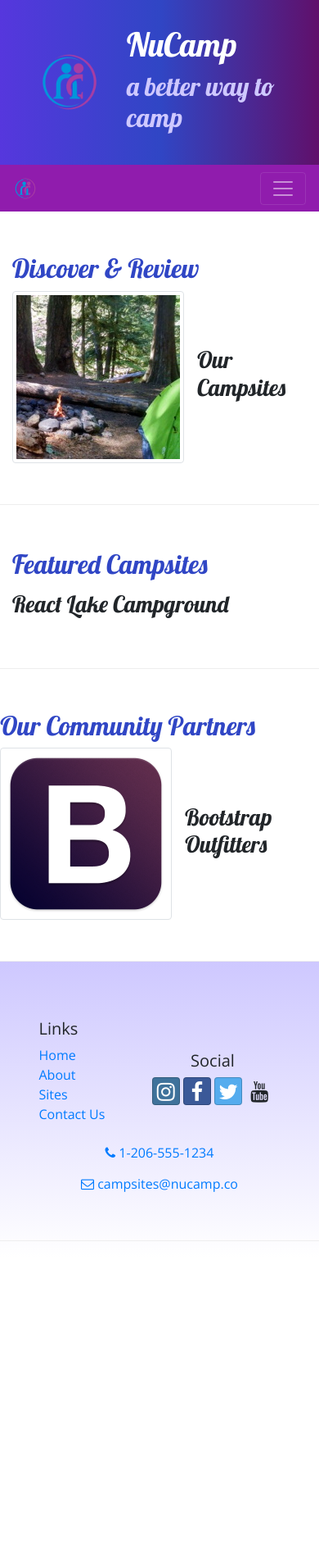
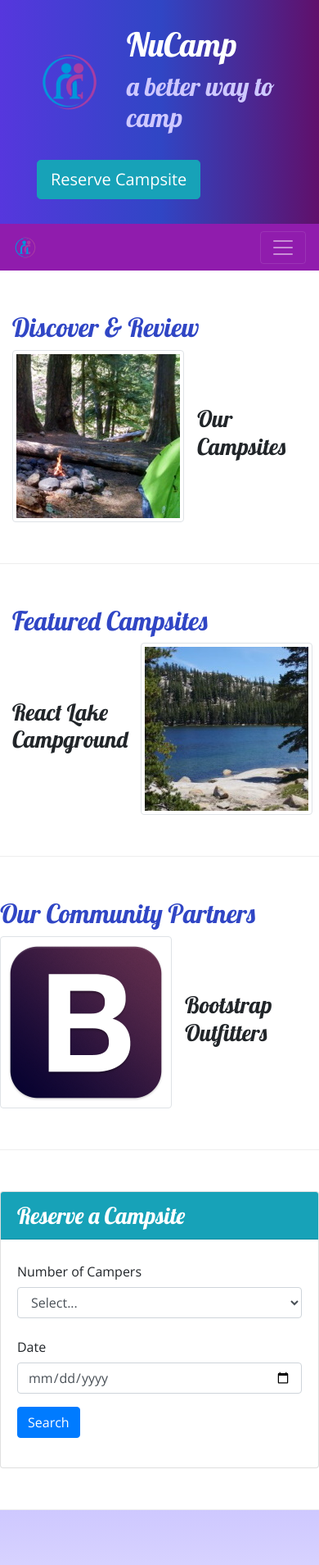
Before and after one commit to febinbellamy/Nucamp-Bootstrap, a website: page index.html in a window 390 px wide. Shown: the top 1909 px of the page at 82% size. Before the commit the page ends 1534 px from the top, so only its background shows below. Drawn offline with nearby package versions, Linux system fonts and the light colour scheme.

Commit message:
Week 2 Assignment

```diff
--- a/index.html
+++ b/index.html
@@ -36,43 +36,37 @@
             <h1>NuCamp</h1>
             <h2>a better way to camp</h2>
           </div>
+          <div class="col-md-4 col-xl-2 mt-4">
+            <a class="btn btn-info btn-lg text-nowrap" href="#reserveForm" role="button">Reserve Campsite</a>
+          </div>
         </div>
       </div>
     </header>
     <nav class="navbar navbar-expand-sm navbar-dark sticky-top">
       <div class="container">
-        <a class="navbar-brand" href="#"
-          ><img src="img/logo.png" height="30" width="30"
-        /></a>
+        <a class="navbar-brand" href="#"><img src="img/logo.png" height="30" width="30"/></a>
         <button
           class="navbar-toggler"
           type="button"
           data-toggle="collapse"
-          data-target="#nucampNavbar"
-        >
+          data-target="#nucampNavbar">
           <span class="navbar-toggler-icon"></span>
         </button>
         <div class="collapse navbar-collapse" id="nucampNavbar">
           <ul class="navbar-nav">
             <li class="nav-item active">
               <a class="nav-link" href="#"
-                ><i class="fa fa-home fa-lg"></i> Home</a
-              >
+                ><i class="fa fa-home fa-lg"></i> Home</a>
             </li>
             <li class="nav-item">
-              <a class="nav-link" href="aboutus.html"
-                ><i class="fa fa-info fa-lg"></i> About</a
-              >
+              <a class="nav-link" href="aboutus.html">
+                <i class="fa fa-info fa-lg"></i> About</a></li>
+            <li class="nav-item">
+              <a class="nav-link" href="#">
+                <i class="fa fa-list fa-lg"></i> Sites</a>
             </li>
             <li class="nav-item">
-              <a class="nav-link" href="#"
-                ><i class="fa fa-list fa-lg"></i> Sites</a
-              >
-            </li>
-            <li class="nav-item">
-              <a class="nav-link" href="contactus.html"
-                ><i class="fa fa-address-card fa-lg"></i> Contact</a
-              >
+              <a class="nav-link" href="contactus.html"><i class="fa fa-address-card fa-lg"></i> Contact</a>
             </li>
           </ul>
         </div>
@@ -85,11 +79,7 @@
         </div>
         <div class="col">
           <div class="media">
-            <img
-              class="d-flex mr-3 img-thumbnail"
-              src="img/breadcrumb-trail-thumb.jpg"
-              alt="Breadcrumb Trail thumbnail"
-            />
+            <img class="d-flex mr-3 img-thumbnail" src="img/breadcrumb-trail-thumb.jpg" alt="Breadcrumb Trail thumbnail" />
             <div class="media-body align-self-center">
               <h3>Our Campsites</h3>
               <p class="d-none d-sm-block">
@@ -105,6 +95,7 @@
           <h2>Featured Campsites</h2>
         </div>
         <div class="col">
+          <div class="media">
             <div class="media-body align-self-center">
                 <h3>React Lake Campground</h3>
                 <p class="d-none d-sm-block">
@@ -113,23 +104,60 @@
                   favorite for fly fishers.
                 </p>
             </div>
+            <img class="d-flex ml-3 img-thumbnail" src="img/react-lake-thumb.jpg" alt="React Lake Thumbnail">
           </div>
         </div>
         </div>
-
+      </div>
       <div class="row row-content align-items-center">
         <div class="col-sm-4 order-sm-last col-md-3">
           <h2 class="text-sm-right">Our Community Partners</h2>
         </div>
         <div class="col">
             <div class="media">
-                <img class="d=flex mr-3 img-thumbnail" src="img/bootstrap-thumb.png" alt="Bootstrap Outfitters">
+                <img class="d-flex mr-3 img-thumbnail" src="img/bootstrap-thumb.png" alt="Bootstrap Outfitters">
                 <div class="media-body align-self-center">
                     <h3>Bootstrap Outfitters</h3>
                     <p class="d-none d-sm-block">
                       Bootstrap Outfitters supplies you with gear you need at prices you
                       can't beat.
                     </p>
+                </div>
+            </div>
+        </div>
+      </div>
+      <div class="row row-content">
+        <div class="col-sm-6 mx-auto">
+          <div class="card">
+            <h3 class="card-header bg-info text-white">Reserve a Campsite</h3>
+            <div class="card-body">
+              <form id="reserveForm">
+                <div class="row form-group">
+                  <label for="numCampers" class="col-sm-6 col-form-label">Number of Campers</label>
+                  <div class="col">
+                    <select name="numCampers" id="numCampers" class="form-control">
+                      <option>Select...</option>
+                      <option value="1">1</option>
+                      <option value="2">2</option>
+                      <option value="3">3</option>
+                      <option value="4">4</option>
+                      <option value="5">5</option>
+                      <option value="6">6</option>
+                    </select>
+                  </div>
+                </div>
+                <div class="row form-group">
+                  <label for="date" class="col-sm-6 col-form-label">Date</label>
+                  <div class="col">
+                    <input type="date" id="date" name="date" placeholder="date" class="form-control">
+                  </div>
+                </div>
+                <div class="row form-group">
+                  <div class="col">
+                    <button type="submit" class="btn btn-primary">Search</button>
+                  </div>
+                </div>
+              </form>
             </div>
           </div>
         </div>
@@ -163,24 +191,21 @@
             <a
               class="btn btn-social-icon btn-twitter"
               href="http://twitter.com/"
-              ><i class="fa fa-twitter"></i
-            ></a>
+              ><i class="fa fa-twitter"></i></a>
             <a
               class="btn btn-social-icon btn-youtube"
               href="http://youtube.com/"
-              ><i class="fa fa-youtube"></i
-            ></a>
+              ><i class="fa fa-youtube"></i></a>
           </div>
           <div class="col-sm-4 text-center">
             <a class="btn btn-link" role="button" href="tel:+12065551234"
-              ><i class="fa fa-phone"></i> 1-206-555-1234</a
-            ><br />
+              ><i class="fa fa-phone"></i> 1-206-555-1234</a>
+              <br />
             <a
               class="btn btn-link"
               role="button"
               href="mailto:campsites@nucamp.co"
-              ><i class="fa fa-envelope-o"></i> campsites@nucamp.co</a
-            >
+              ><i class="fa fa-envelope-o"></i> campsites@nucamp.co</a>
           </div>
         </div>
       </div>
```
Also changed, not shown: aboutus.html (+6 -4 lines), contactus.html (+8 -4 lines). Lines whose indentation alone changed are shown as unchanged.
